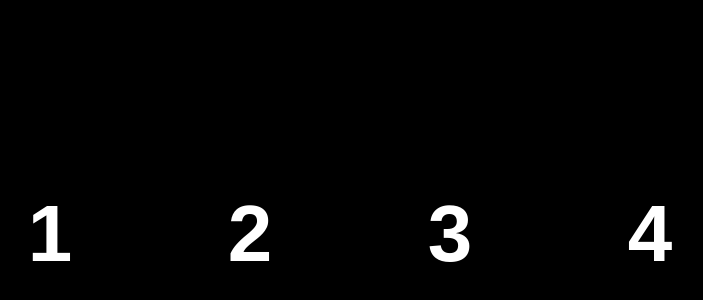
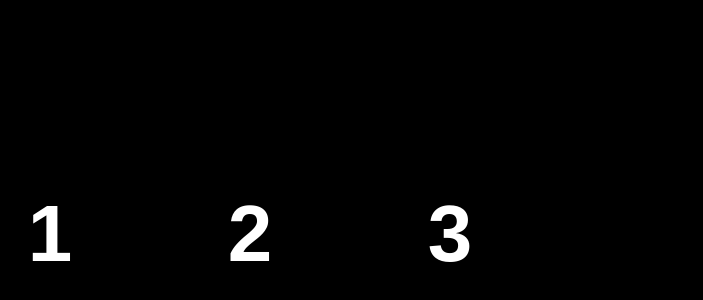
Before and after one commit to arse9/Kryptens-Kvelertak, a plain HTML site: page kryptens_kvelertak.html in a window 1280 px wide. Shown: the part 166-466 px from the top of the page, without its empty margins (290-993 px from the left). Drawn offline with Linux system fonts and the light colour scheme.

Commit message:
Update kryptens_kvelertak.html

```diff
--- a/kryptens_kvelertak.html
+++ b/kryptens_kvelertak.html
@@ -48,9 +48,9 @@
 
   window.onload = function() {
     setTimeout(function() { showDigit('digit1', 'sound1'); }, 1000);
-    setTimeout(function() { showDigit('digit2', 'sound2'); }, 2000);
-    setTimeout(function() { showDigit('digit3', 'sound3'); }, 3000);
-    setTimeout(function() { showDigit('digit4', 'sound4'); }, 4000);
+    setTimeout(function() { showDigit('digit2', 'sound2'); }, 3000);
+    setTimeout(function() { showDigit('digit3', 'sound3'); }, 5000);
+    setTimeout(function() { showDigit('digit4', 'sound4'); }, 7000);
   };
 </script>
 </body>
```
